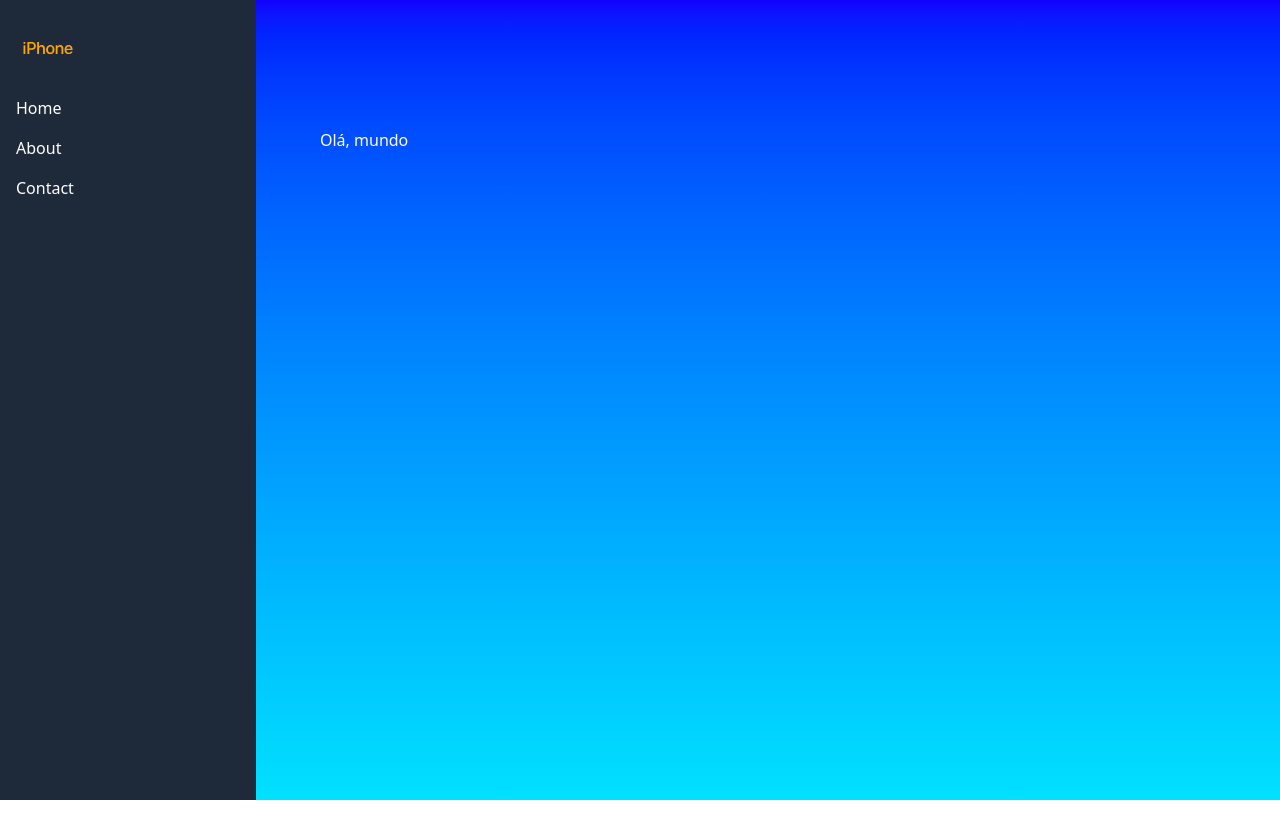
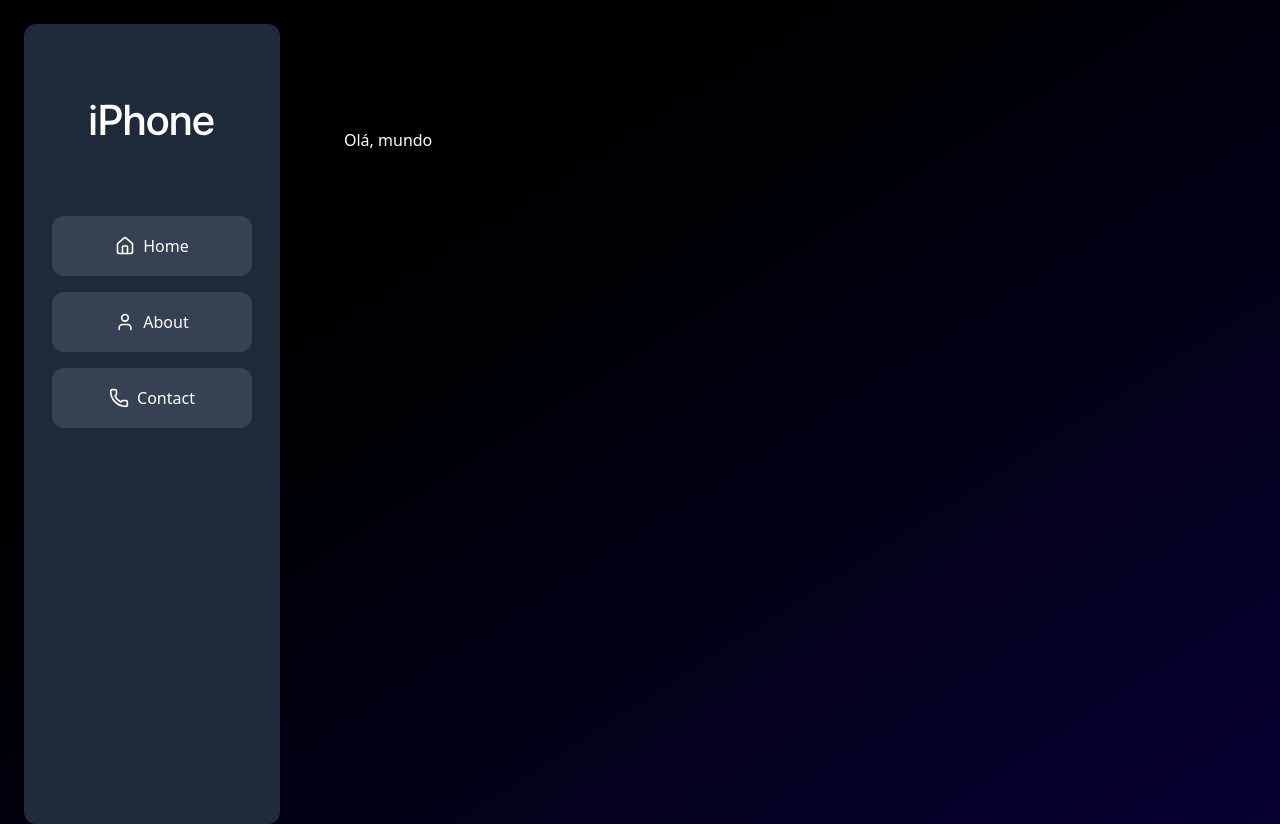
Before and after one commit to ssigordev/code-connect, a Next.js app: page / in a window 1280 px wide. Before the commit the page ends 800 px from the top, so only its background shows below. Built offline with nearby package versions, Linux system fonts and the light colour scheme.

Commit message:
feat: add lucide-react icons to Aside component and update layout styles

```diff
--- a/package.json
+++ b/package.json
@@ -10,6 +10,7 @@
   },
   "dependencies": {
     "lucide": "^1.61.0",
+    "lucide-react": "^1.61.0",
     "next": "16.4.2",
     "react": "19.3.0",
     "react-dom": "19.3.0"
--- a/src/app/layout.tsx
+++ b/src/app/layout.tsx
@@ -10,7 +10,7 @@ export const metadata = {
 export default function RootLayout({ children }: LayoutProps<"/">) {
   return (
     <html lang="en">
-      <body className="m-0 flex min-h-screen bg-linear-to-b from-[rgb(17,0,255)] to-[rgb(0,225,255)]">
+      <body className="m-0 flex min-h-screen bg-linear-to-tl from-[rgb(5,0,50)] to-[rgb(0,0,0)]">
         <Aside />
         {children}
       </body>
--- a/src/components/Aside/index.tsx
+++ b/src/components/Aside/index.tsx
@@ -1,15 +1,38 @@
 import Logo from "@/assets/IPhone-Logo.wine.svg";
-
+import { House, User, Phone } from "lucide-react";
 
 export const Aside = () => {
   return (
-    <aside className="w-64 h-screen bg-gray-800 text-white p-4">
-        <Logo aria-label="Logo" role="img" className="mb-4 size-16 text-[rgb(255,165,0)]" />
-        <nav className="flex flex-col gap-4">
-            <a href="#" className="hover:text-orange-500">Home</a>
-            <a href="#" className="hover:text-orange-500">About</a>
-            <a href="#" className="hover:text-orange-500">Contact</a>
-        </nav>
+    <aside className="w-64 flex flex-col items-center h-screen bg-gray-800 text-white p-4 ml-6 mt-6 rounded-xl">
+      <Logo
+        aria-label="Logo"
+        role="img"
+        className="mb-4 size-40 text-white"
+      />
+      <nav className="flex flex-col gap-4">
+        <div className="flex justify-center items-center w-50 h-15 gap-2 bg-gray-700  rounded-xl hover:text-[rgb(0,217,255)] hover:bg-[rgb(73,100,139)] border border-transparent hover:border hover:border-[rgb(0,217,255)] transition duration-500 ease-in-out">
+          <House size={20} />
+          <a href="/">Home</a>
+        </div>
+        <div>
+          <a
+            href="/about"
+            className="flex justify-center items-center w-50 h-15 gap-2 bg-gray-700  rounded-xl hover:text-[rgb(0,217,255)] hover:bg-[rgb(73,100,139)] border border-transparent hover:border hover:border-[rgb(0,217,255)] transition duration-500 ease-in-out"
+          >
+            <User size={20} />
+            About
+          </a>
+        </div>
+        <div>
+          <a
+            href="/contact"
+            className="flex justify-center items-center w-50 h-15 gap-2 bg-gray-700  rounded-xl hover:text-[rgb(0,217,255)] hover:bg-[rgb(73,100,139)] border border-transparent hover:border hover:border-[rgb(0,217,255)] transition duration-500 ease-in-out"
+          >
+            <Phone size={20} />
+            Contact
+          </a>
+        </div>
+      </nav>
     </aside>
-  )
+  );
 };
```
Also changed, not shown: 1 other file (tests, documents, lock files or other folders).
